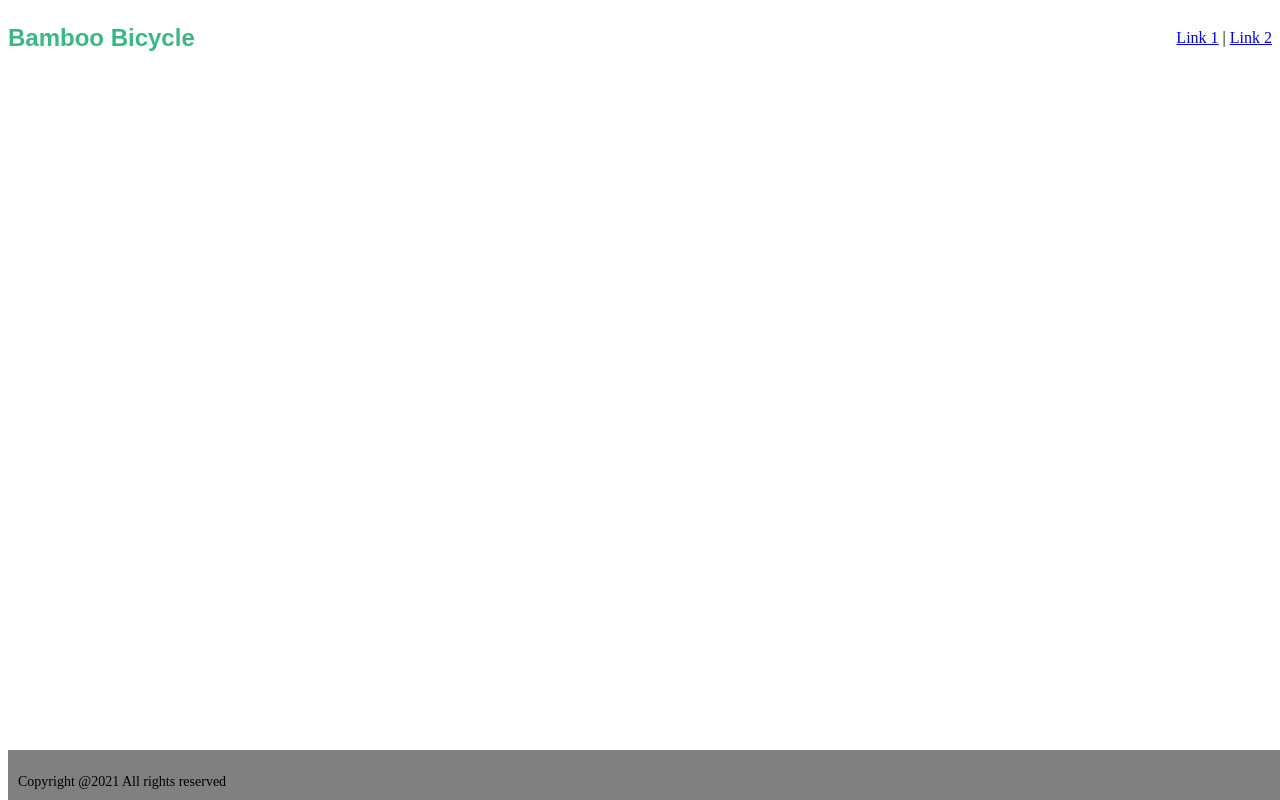
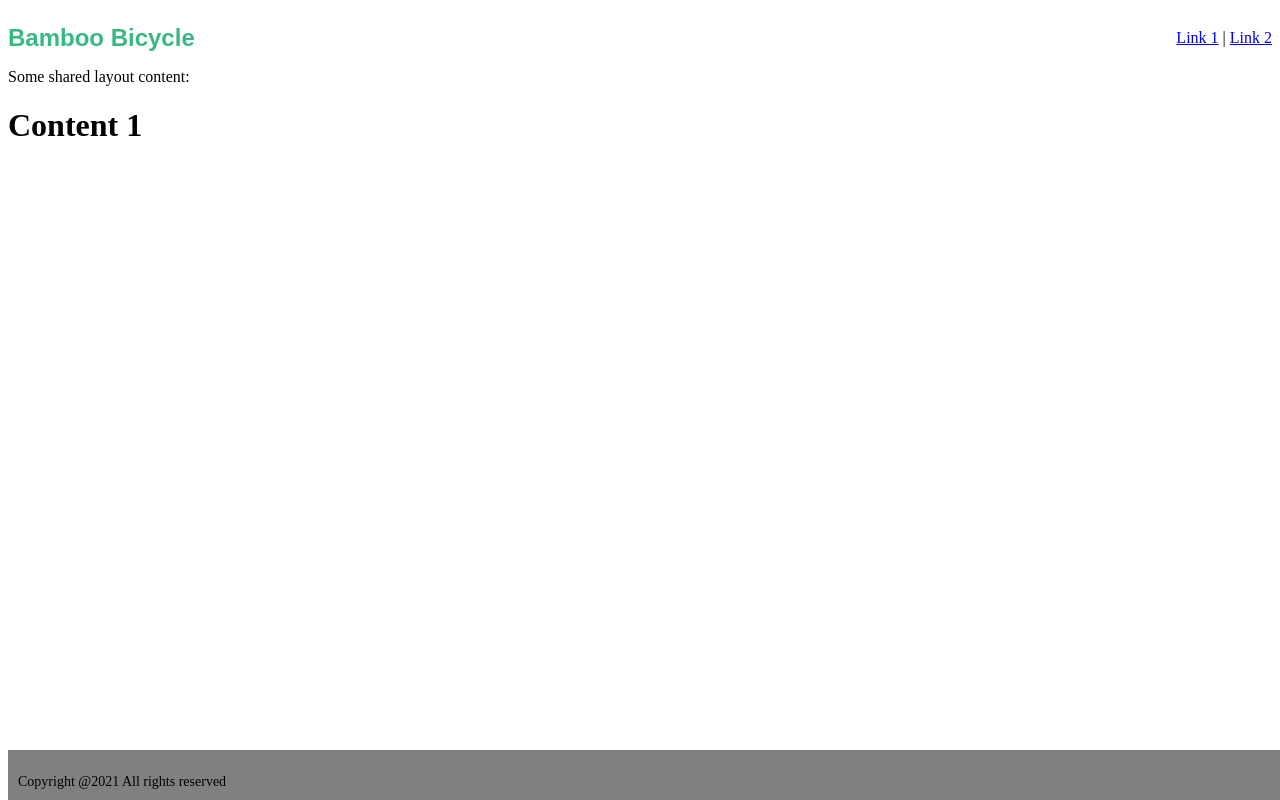
Before and after one commit to CedricNtwari/Bamboo-bikes-app, a Nuxt app: page / in a window 1280 px wide. Built offline with nearby package versions, Linux system fonts and the light colour scheme.

Commit message:
define where the page content of your layout will be loaded

```diff
--- a/layouts/default.vue
+++ b/layouts/default.vue
@@ -1,6 +1,8 @@
 <template>
   <div id="app">
     <NavBar />
+    Some shared layout content:
+    <slot />
     <Footer />
    </div>
 </template>
@@ -13,6 +15,8 @@ export default {
   components: {
     NavBar,
     Footer,
-    }
+    },
+    layout: "default",
+
  };
 </script>
```
